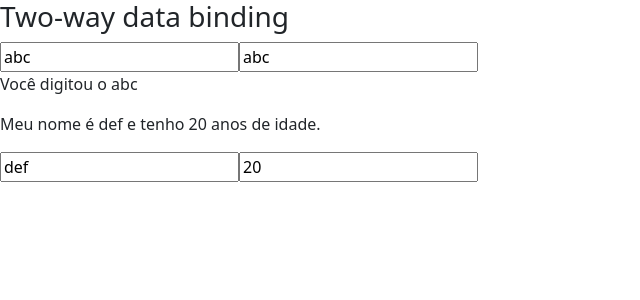
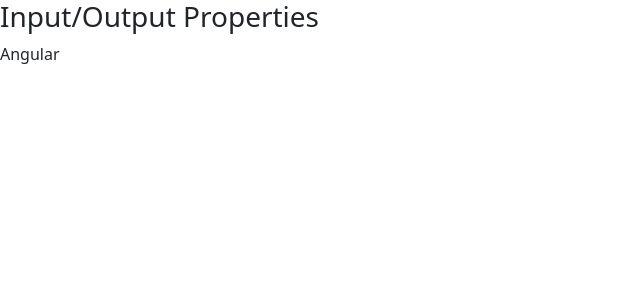
Before and after one commit to guiborlot/angular-course, an Angular app in the folder data-binding/: page / in a window 1280 px wide. Shown: the top 300 px of the page, without its empty margins (0-640 px from the left). Built offline with nearby package versions, Linux system fonts and the light colour scheme.

Commit message:
Aula 13 - Reusando Componentes com Input properties

```diff
--- a/data-binding/src/app/app.module.ts
+++ b/data-binding/src/app/app.module.ts
@@ -8,11 +8,13 @@
 import { NgbModule } from '@ng-bootstrap/ng-bootstrap';
 import { FormsModule } from '@angular/forms';
 import { MeuFormModule } from './meu-form/meu-form.module';
+import { InputPropertyComponent } from './input-property/input-property.component';
 
 @NgModule({
   declarations: [
     AppComponent,
-    DataBindingComponent
+    DataBindingComponent,
+    InputPropertyComponent
   ],
   imports: [
     BrowserModule,
--- a/data-binding/src/app/data-binding/data-binding.component.html
+++ b/data-binding/src/app/data-binding/data-binding.component.html
@@ -72,4 +72,13 @@
     </article>
 </section> -->
 
-<app-meu-form></app-meu-form>
+<!-- <app-meu-form></app-meu-form> -->
+
+<section class="input-output-properties">
+    <article>
+        <h3>Input/Output Properties</h3>
+
+        <app-curso [nome]="nomeDoCurso"></app-curso>
+
+    </article>
+</section>
--- a/data-binding/src/app/data-binding/data-binding.component.ts
+++ b/data-binding/src/app/data-binding/data-binding.component.ts
@@ -16,12 +16,7 @@
 
   isMouseOver: boolean = false;
 
-  nome: string = 'abc';
-
-  pessoa: any = {
-    nome: 'def',
-    idade: 20
-  }
+  nomeDoCurso: string = 'Angular';
 
   getValor(){
     return 1;
--- /dev/null
+++ b/data-binding/src/app/input-property/input-property.component.html
@@ -0,0 +1 @@
+<p>{{ nomeCurso }}</p>
--- /dev/null
+++ b/data-binding/src/app/input-property/input-property.component.ts
@@ -0,0 +1,18 @@
+import { Component, Input, OnInit } from '@angular/core';
+
+@Component({
+  selector: 'app-curso',
+  templateUrl: './input-property.component.html',
+  styleUrls: ['./input-property.component.css'],
+//  inputs: ['nomeCurso:nome']
+})
+export class InputPropertyComponent implements OnInit {
+
+  @Input('nome') nomeCurso: string = '';
+
+  constructor() { }
+
+  ngOnInit(): void {
+  }
+
+}
```
Also changed, not shown: data-binding/src/app/input-property/input-property.component.css (added), 1 other file (tests, documents, lock files or other folders).
